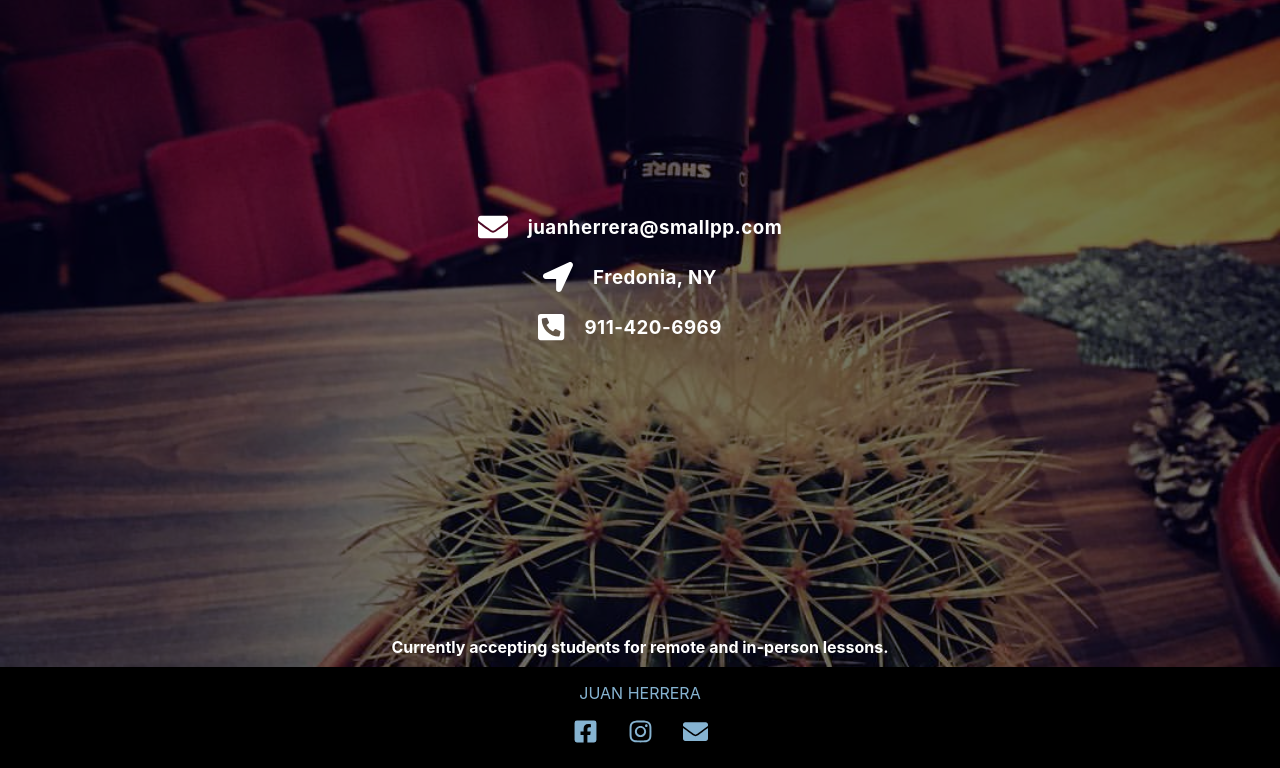
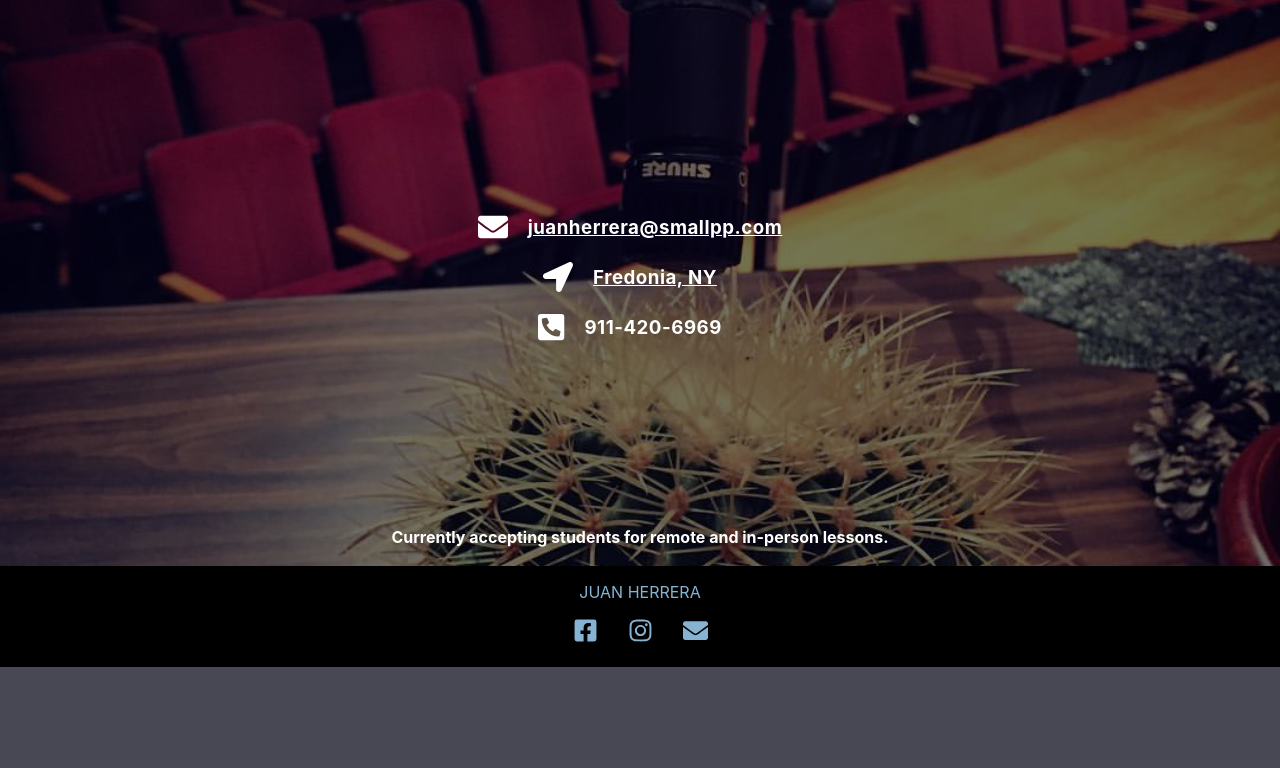
Before and after one commit to tommywu10/JuanHerrera, a React (Create React App) app: page / in a window 1280 px wide. Shown: the part 3333-4101 px from the top of the page. After the commit the page ends 4000 px from the top, so only its background shows below. Built offline with nearby package versions, Linux system fonts and the light colour scheme; a web font is replaced by a local one.

Commit message:
added underline to links

```diff
--- a/src/App.css
+++ b/src/App.css
@@ -267,9 +267,13 @@ html, body {
 
 .contact-content h4 {
   position: absolute;
-  bottom: 0;
+  bottom: 110px;
   text-align: center;
   margin: 0 10px 10px;
+}
+
+#contact-link {
+  text-decoration: underline;
 }
 /* --------------------------FOOTER------------------------ */
 
@@ -281,6 +285,8 @@ html, body {
   color: var(--accent-color);
   background-color: black;
   width: 100%;
+  position: absolute;
+  bottom: 0;
 }
 
 .footer-icon-container {
@@ -382,7 +388,7 @@ html, body {
   }
 
   .about-me-content p {
-    width: 60%;
+    width: 80%;
     font-size: 17px;
     letter-spacing: .3px;
   }
--- a/src/Components/Contact.js
+++ b/src/Components/Contact.js
@@ -1,7 +1,7 @@
 import React from 'react';
 import {FontAwesomeIcon} from '@fortawesome/react-fontawesome';
 import {faEnvelope, faLocationArrow, faPhoneSquareAlt} from '@fortawesome/free-solid-svg-icons'
-import cactus from '../images/cactus.jpg'
+import Footer from './Footer'
 
 export default function Contact(){
     return (
@@ -11,11 +11,11 @@ export default function Contact(){
 
                 <div className="contact-info">
                     <FontAwesomeIcon icon={faEnvelope} className="contact-icon"/>
-                    <h3><a href= "mailto: juanherrera@smallpp.com">juanherrera@smallpp.com</a></h3>
+                    <h3><a id="contact-link" href= "mailto: juanherrera@smallpp.com">juanherrera@smallpp.com</a></h3>
                 </div>
                 <div className="contact-info">
                     <FontAwesomeIcon icon={faLocationArrow} className="contact-icon"/>
-                    <h3><a href="https://goo.gl/maps/7SAfwiaveQphU76n9" target="_blank">Fredonia, NY</a></h3>
+                    <h3><a id="contact-link" href="https://goo.gl/maps/7SAfwiaveQphU76n9" target="_blank">Fredonia, NY</a></h3>
                 </div>
                 <div className="contact-info">
                     <FontAwesomeIcon icon={faPhoneSquareAlt} className="contact-icon"/>
@@ -23,7 +23,7 @@ export default function Contact(){
                 </div>
                 <h4>Currently accepting students for remote and in-person lessons.</h4>
             </div>
-
+        <Footer />
         </div>
     )
 }
--- a/src/Components/Home.js
+++ b/src/Components/Home.js
@@ -17,7 +17,6 @@ export default function Home(){
             <About />
             <LiminalSpace />
             <Contact />
-            <Footer />
         </div>
     )
 }
```
